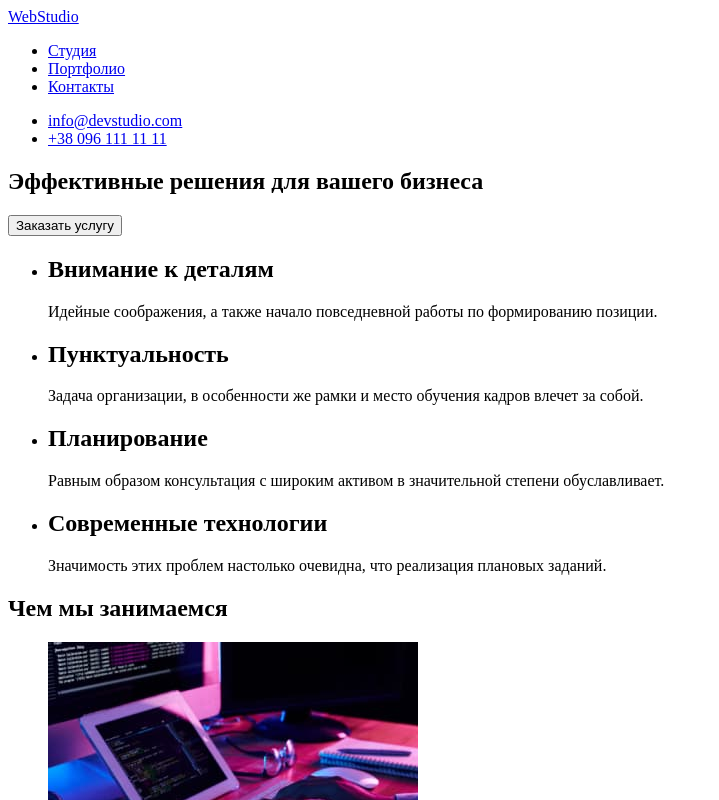
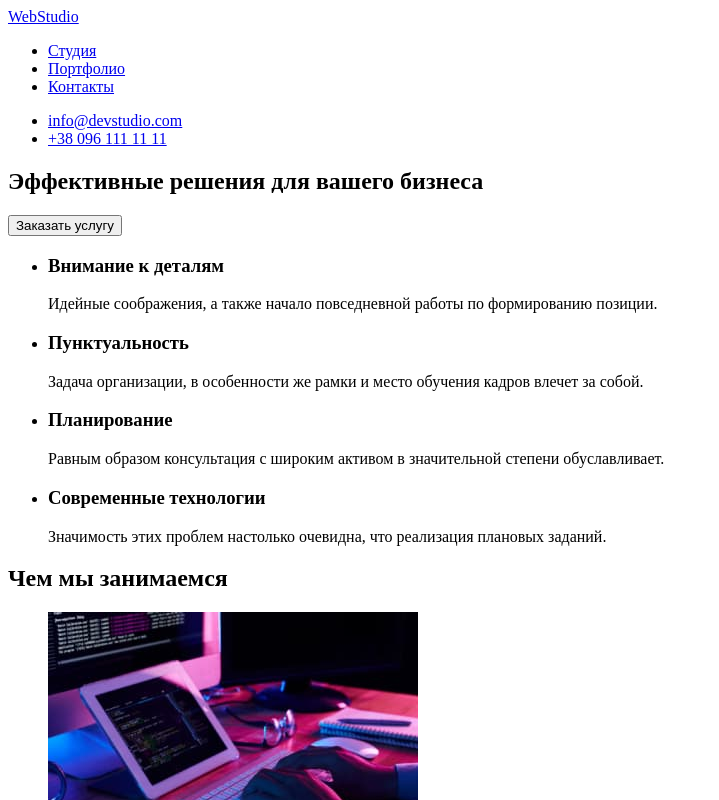
Before and after one commit to miosota17/goit-markup-hw-01, a plain HTML site: page index.html in a window 1280 px wide. Shown: the top 800 px of the page, without its empty margins (0-719 px from the left). Drawn offline with Linux system fonts and the light colour scheme.

Commit message:
доработано

```diff
--- a/index.html
+++ b/index.html
@@ -1,11 +1,13 @@
 <!DOCTYPE html>
 <html lang="ru">
+
 <head>
     <meta charset="UTF-8">
     <meta http-equiv="X-UA-Compatible" content="IE=edge">
     <meta name="viewport" content="width=device-width, initial-scale=1.0">
     <title>Студия</title>
 </head>
+
 <body>
     <header>
         <nav>
@@ -32,61 +34,52 @@
             <h1>Эффективные решения для вашего бизнеса </h1>
             <button type="button">Заказать услугу</button>
         </section>
+        <section>
             <ul>
                 <li>
-                <h2>Внимание к деталям</h2>
-            <p>Идейные соображения, а также начало повседневной работы по формированию позиции.</p></li>
-            <li><h2>Пунктуальность</h2>
-            <p>Задача организации, в особенности же рамки и место обучения кадров влечет за собой.</p></li>
-            <li><h2>Планирование</h2>
-            <p>Равным образом консультация с широким активом в значительной степени обуславливает.</p></li>
-            <li><h2>Современные технологии</h2>
-            <p>Значимость этих проблем настолько очевидна, что реализация плановых заданий.</p></li>
+                    <h3>Внимание к деталям</h3>
+                    <p>Идейные соображения, а также начало повседневной работы по формированию позиции.</p>
+                </li>
+                <li>
+                    <h3>Пунктуальность</h3>
+                    <p>Задача организации, в особенности же рамки и место обучения кадров влечет за собой.</p>
+                </li>
+                <li>
+                    <h3>Планирование</h3>
+                    <p>Равным образом консультация с широким активом в значительной степени обуславливает.</p>
+                </li>
+                <li>
+                    <h3>Современные технологии</h3>
+                    <p>Значимость этих проблем настолько очевидна, что реализация плановых заданий.</p>
+                </li>
             </ul>
+        </section>
         <section>
             <h2>Чем мы занимаемся</h2>
             <ul>
-                <li> <img src="./images/portfolio/web-development.jpg"
-                    alt="Веб-разработка"
-                    width="370"
-                    height="294" > </li>
-                <li> <img src="./images/portfolio/mobile-design.jpg"
-                    alt="Мобильный дизайн"
-                    width="370"
-                    height="294"></li>
-                <li> <img src="./images/portfolio/web-desigh.jpg"
-                    alt="Веб-дизайн"
-                    width="370"
-                    height="294"></li>
+                <li> <img src="./images/portfolio/web-development.jpg" alt="Веб-разработка" width="370" height="294">
+                </li>
+                <li> <img src="./images/portfolio/mobile-design.jpg" alt="Мобильный дизайн" width="370" height="294">
+                </li>
+                <li> <img src="./images/portfolio/web-desigh.jpg" alt="Веб-дизайн" width="370" height="294"></li>
             </ul>
         </section>
         <section>
             <h2>Наша команда</h2>
             <ul>
-                <li> <img src="./images/our-team/igor-demyanenko.jpg"
-                     alt="Игорь Демьяненко"
-                     width="270"
-                      height="260">
+                <li> <img src="./images/our-team/igor-demyanenko.jpg" alt="Игорь Демьяненко" width="270" height="260">
                     <h3>Игорь Демьяненко</h3>
-                <p lang="en">  Product Designer </p> </li>
-                <li> <img src="./images/our-team/olga-repina.jpg"
-                     alt="Ольга Репина"
-                     width="270"
-                     height="260">
+                    <p lang="en"> Product Designer </p>
+                </li>
+                <li> <img src="./images/our-team/olga-repina.jpg" alt="Ольга Репина" width="270" height="260">
                     <h3>Ольга Репина</h3>
                     <p lang="en"> Frontend Developer </p>
                 </li>
-                <li> <img src="./images/our-team/nikolay-tarasov.jpg"
-                    alt="Николай Тарасов"
-                    width="270"
-                    height="260">
+                <li> <img src="./images/our-team/nikolay-tarasov.jpg" alt="Николай Тарасов" width="270" height="260">
                     <h3>Николай Тарасов</h3>
                     <p lang="en"> Marketing </p>
                 </li>
-                <li> <img src="./images/our-team/mihail-ermakov.jpg"
-                     alt="Михаил Ермаков"
-                      width="270"
-                      height="260">
+                <li> <img src="./images/our-team/mihail-ermakov.jpg" alt="Михаил Ермаков" width="270" height="260">
                     <h3>Михаил Ермаков</h3>
                     <p lang="en"> UI Designer </p>
                 </li>
@@ -98,9 +91,7 @@
         <address>
             <ul>
                 <li>
-                    <a href="https://goo.gl/maps/DBKBne5ewAkfDwyo7"
-                    target="_blank"
-                    rel="noopener noreferrer">
+                    <a href="https://goo.gl/maps/DBKBne5ewAkfDwyo7" target="_blank" rel="noopener noreferrer">
                         г. Киев, пр-т Леси Украинки, 26 </a>
 
 
@@ -109,13 +100,12 @@
 
 
                 </li>
-                    <li> <a href="mailto:info@example.com"
-                        >info@example.com
+                <li> <a href="mailto:info@example.com">info@example.com
                     </a></li>
-                    <li> <a href="tel:+380991111111"
-                        >+38 099 111 11 11 </a>
+                <li> <a href="tel:+380991111111">+38 099 111 11 11 </a>
             </ul>
         </address>
     </footer>
 </body>
+
 </html>
```
Lines whose indentation alone changed are shown as unchanged.
